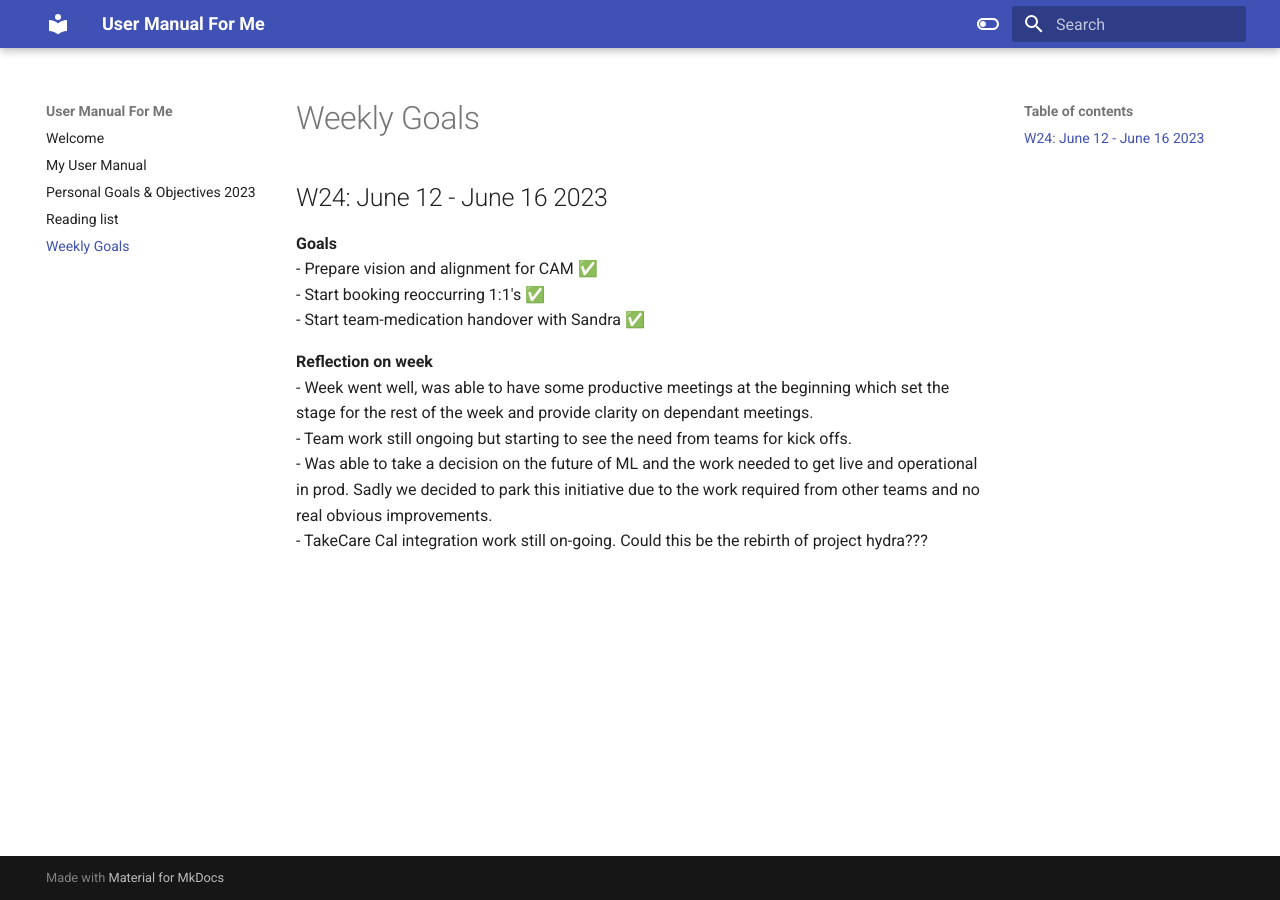
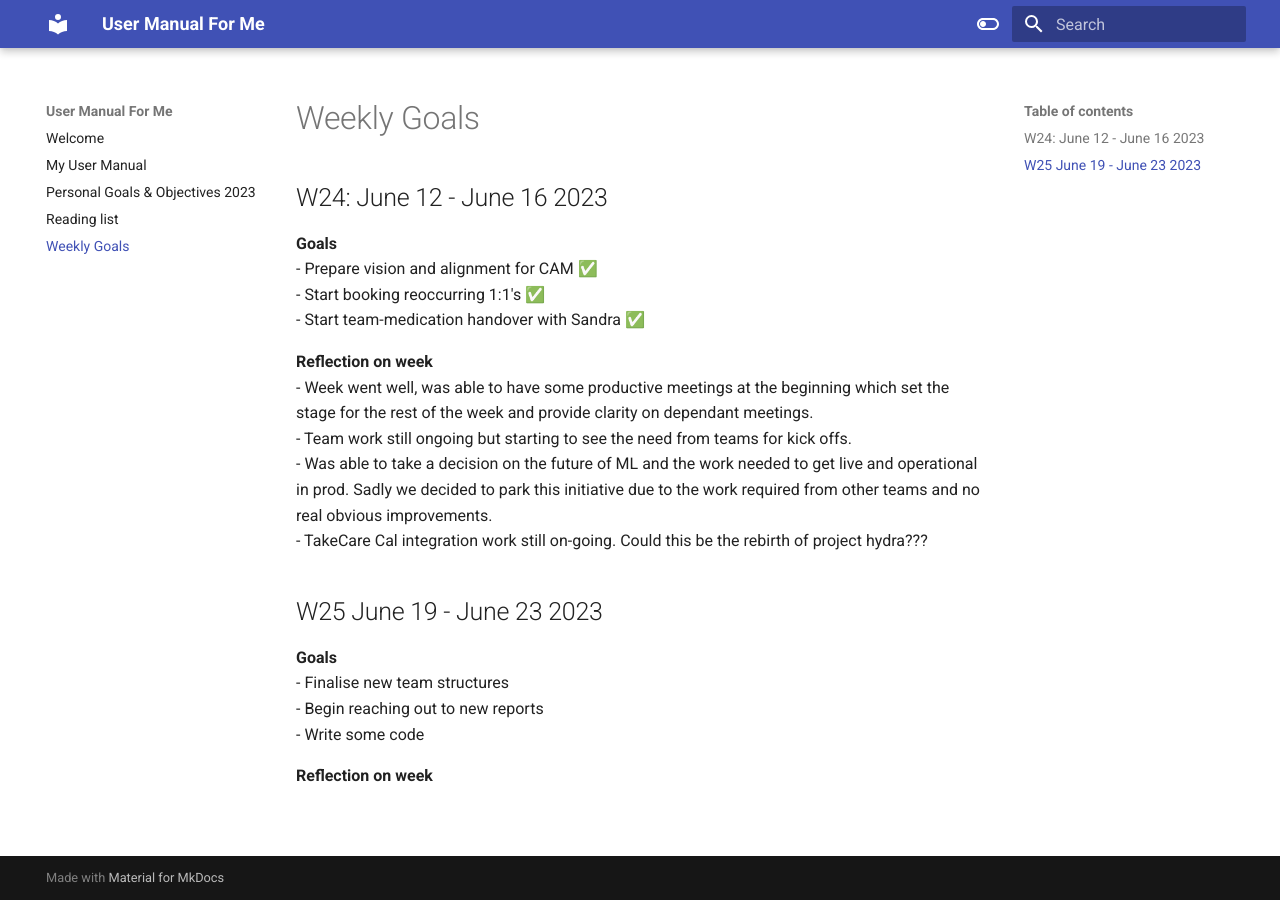
Before and after one commit to skakau/my-ramblings, an MkDocs documentation site: the page built from docs/Weekly Goals.md, in a window 1280 px wide. Built offline with MkDocs 1.6.1 and Material for MkDocs 9.7.7, drawn with Linux system fonts in a browser that asks for light colours.

Commit message:
PUSH NOTE : Weekly Goals.md

```diff
--- a/docs/Weekly Goals.md
+++ b/docs/Weekly Goals.md
@@ -12,3 +12,11 @@ share: true
 - Team work still ongoing but starting to see the need from teams for kick offs.
 - Was able to take a decision on the future of ML and the work needed to get live and operational in prod. Sadly we decided to park this initiative due to the work required from other teams and no real obvious improvements.
 - TakeCare Cal integration work still on-going. Could this be the rebirth of project hydra???
+
+## W25 June 19 - June 23 2023
+**Goals**
+- Finalise new team structures
+- Begin reaching out to new reports
+- Write some code
+
+**Reflection on week**
```
